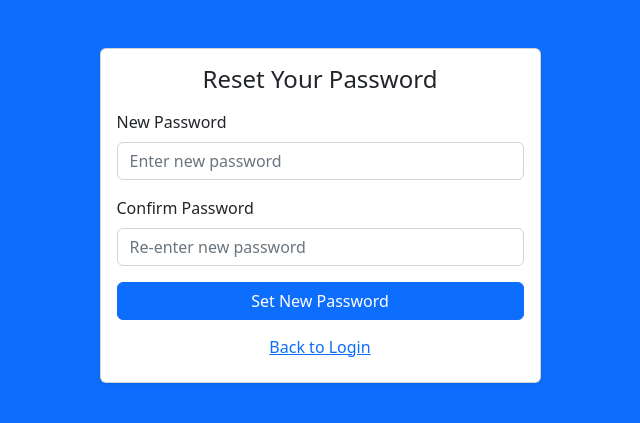
After one commit to Samad126/AdressBookAppWeb, an ASP.NET Core app: template Views/Auth/ResetPassEnd.cshtml in a window 1280 px wide. The commit adds this page. Shown: the top 423 px of the page, without its empty margins (320-960 px from the left). Run offline with ASP.NET Core 8, Linux system fonts and the light colour scheme; the template is opened without the code that fills it, so the values that code supplies are empty; some libraries are stand-ins or nearby versions.

Commit message:
Add password reset completion functionality
- Introduced `ResetPassEnd` action in `AuthController.cs` to handle the completion of the password reset process.
- Updated link in `ResetPass.cshtml` to point to the new `ResetPassEnd` action.
- Created `ResetPassEnd.cshtml` view with a form for entering and confirming the new password, along with navigation links.

```diff
--- a/Controllers/AuthController.cs
+++ b/Controllers/AuthController.cs
@@ -23,5 +23,10 @@ namespace AdressBookAppWeb.Controllers
         {
             return View();
         }
+
+        public IActionResult ResetPassEnd()
+        {
+            return View();
+        }
     }
 }
--- a/Views/Auth/ResetPass.cshtml
+++ b/Views/Auth/ResetPass.cshtml
@@ -15,7 +15,7 @@
                 </div>
                 <div class="d-flex align-items-center justify-content-between mt-4 mb-0">
                     <a class="small" asp-controller="Auth" asp-action="Login">Return to login</a>
-                    <a class="btn btn-primary" asp-controller="Auth" asp-action="ResetPass">Reset Password</a>
+                    <a class="btn btn-primary" asp-controller="Auth" asp-action="ResetPassEnd">Reset Password</a>
                 </div>
             </form>
         </div>
--- /dev/null
+++ b/Views/Auth/ResetPassEnd.cshtml
@@ -0,0 +1,39 @@
+@{
+    Layout = "_AuthLayout";
+    ViewData["Title"] = "Reset Password";
+}
+
+<div class="container-fluid px-4 mt-5">
+    <div class="row justify-content-center">
+        <div class="col-md-6 col-lg-5">
+            <div class="card shadow-sm">
+                <div class="card-body">
+                    <h4 class="card-title mb-3 text-center">Reset Your Password</h4>
+
+                    <!-- Optional: Show email or username if available -->
+                    <!-- <p class="text-muted text-center">Resetting for: user@example.com</p> -->
+
+                    <form method="post" asp-action="ResetPassword">
+                        <div class="mb-3">
+                            <label for="NewPassword" class="form-label">New Password</label>
+                            <input type="password" class="form-control" id="NewPassword" name="NewPassword" required placeholder="Enter new password">
+                        </div>
+
+                        <div class="mb-3">
+                            <label for="ConfirmPassword" class="form-label">Confirm Password</label>
+                            <input type="password" class="form-control" id="ConfirmPassword" name="ConfirmPassword" required placeholder="Re-enter new password">
+                        </div>
+
+                        <!-- Optional token hidden input -->
+                        @* <input type="hidden" name="Token" value="@Model.Token" /> *@
+
+                        <div class="d-grid gap-2">
+                            <a asp-controller="Auth" asp-action="Login" type="submit" class="btn btn-primary">Set New Password</a>
+                            <a asp-controller="Auth" asp-action="Login" class="btn btn-link text-center">Back to Login</a>
+                        </div>
+                    </form>
+                </div>
+            </div>
+        </div>
+    </div>
+</div>
```
